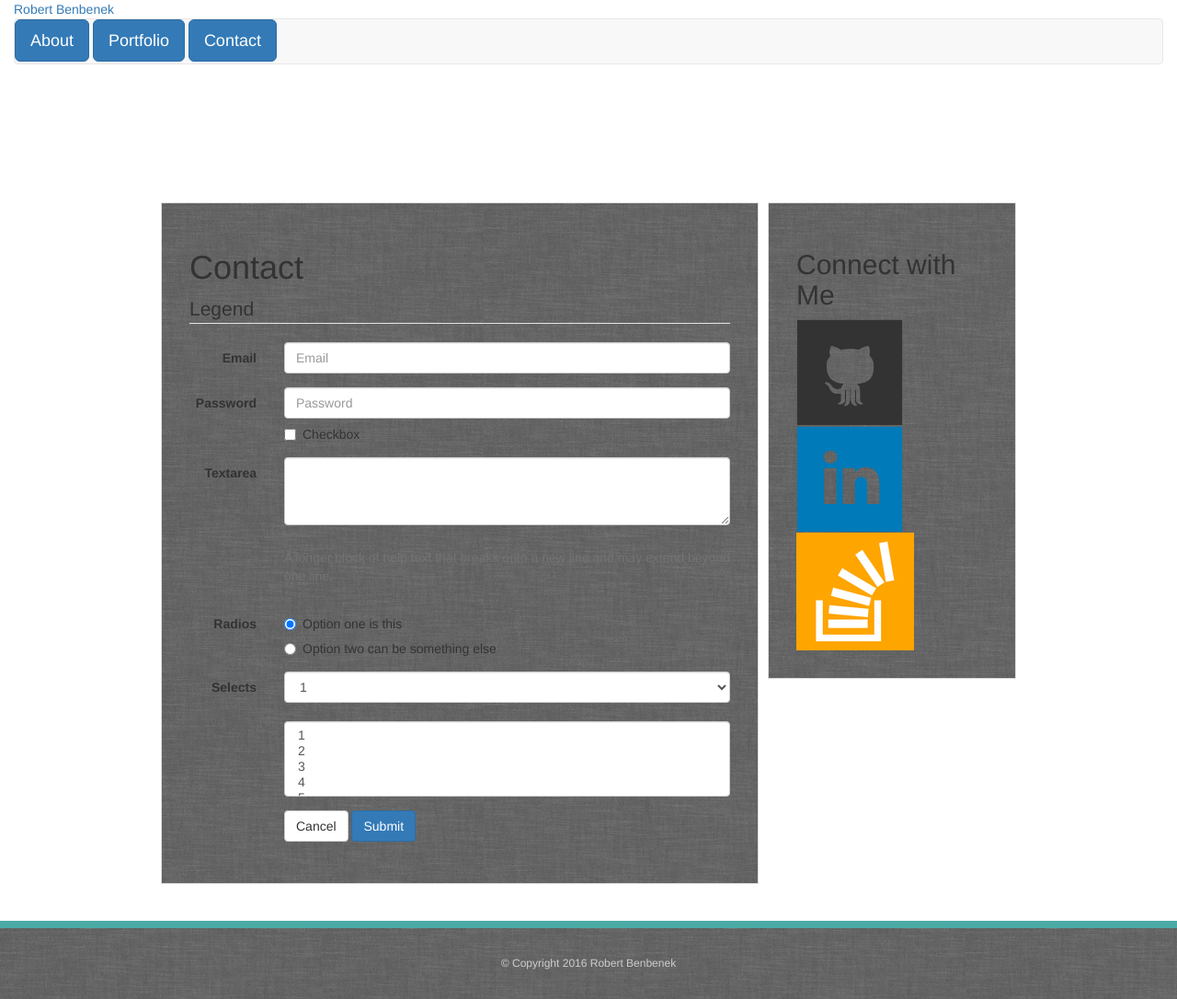
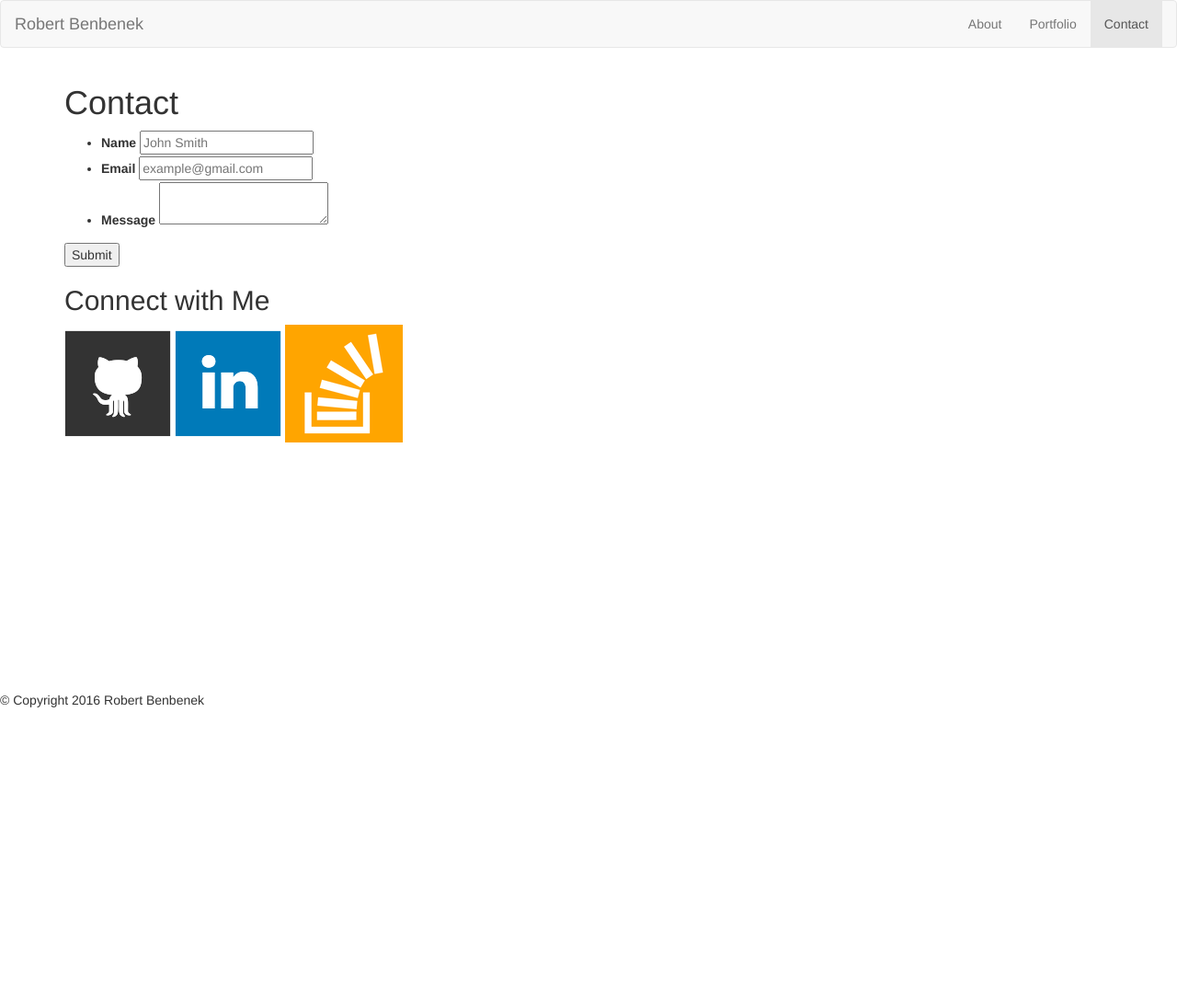
Before and after one commit to robb33/Bootstrap-Portfolio, a PHP site: page /contact.html in a window 1280 px wide. Shown: the whole page at 92% size. After the commit the page ends 769 px from the top, so only its background shows below. Run offline with PHP 8.4, Linux system fonts and the light colour scheme; some libraries are stand-ins or nearby versions.

Commit message:
reworking site with
bootstrap generic
bootswatch.com/slate/
and clean up sites css

removed header and replaced with slate/nav

updated links with target “blank” statements

updated footer to be fixed with combo of boostrap/site css

```diff
--- a/assets/css/style.css
+++ b/assets/css/style.css
@@ -1,21 +1,10 @@
-/* .. Overwrite CSS style for general .. */
+body {
+	font-size: 18px;
+	line-height: 34px;
+	font-family: 'Arial', 'Helvetica Neue', Helvetica, sans-serif;
+}
 
 /*general*/
-
-/*footer*/
-
-footer {
-	background: url("../images/greyww.png");
-	color: #fff;
-	padding: 30px 0;
-	clear: both;
-	border-top: 8px solid #4aaaa5;
-	color: #ccc;
-	font-size: 12px;
-	text-align: center;
-	bottom: 0;
-}
-
 
 .container {
 	width: 100%;
@@ -24,21 +13,14 @@
 	clear: both;
 }
 
-/*main*/
+.auth-image {
+	width: 200px;
+	height: auto;
+	margin-top: 10px;
+	float: left;
+	margin-right: 25px;
+}
 
-#main-container {
-	padding-top: 130px;
-}
-.main-section {
-
-	background: url("../images/greyww.png");
-	padding: 30px;
-	margin: 0 0 40px 0;
-	width: 100%;
-	max-width: 650px;
-	float: left;
-	border: 1px solid #ddd;
-}
 
 /*sidebar*/
 
@@ -51,36 +33,44 @@
 	border: 1px solid #ddd;
 	margin-bottom: 20px;
 }
-
-/*Overwrite CSS style for bootstap*/
-
-
-.jumbotron p {
-    margin-bottom: 15px;
-    font-size: 14px;
-    font-weight: 200;
+h3,
+.sidebar h2 {
+	border-bottom: 2px solid #eee;
+	padding-bottom: 20px;
+	margin-bottom: 15px;
+	line-height: 22px;
 }
-
-.img-responsive {
-	margin-top: 10px;
-	float: left;
-	margin-right: 25px;
-}
-
-.img-thumbnail {
+.social {
 	width: 62px;
 	height: 62px;
 	margin-top: 8px;
 	margin-right: 5px;
 }
+.social:last-child {
+	margin-right: 0;
+}
 
-/*Overwrite CSS style for media*/
+/*main*/
+
+#main-container {
+	padding-top: 50px;
+}
+.main-section {
+	background: url("../images/greyww.png");
+	padding: 30px;
+	margin: 0 0 40px 0;
+	width: 100%;
+	max-width: 650px;
+	float: left;
+	border: 1px solid #ddd;
+}
 
 
-@media (max-width: @screen-xs) {
-    body{font-size: 18px;}
+.navbar-fixed-bottom {
+	background: url("../images/greyww.png");
+	padding: 10px 0;
+	clear: both;
+	border-top: 8px solid #4aaaa5;
+	font-size: 12px;
+	text-align: center;
 }
-
-@media (max-width: @screen-sm) {
-    body{font-size: 20px;}
-}
--- a/contact.html
+++ b/contact.html
@@ -1,102 +1,59 @@
-<!doctype html>
+<!DOCTYPE html>
 <html>
 <head>
 	<meta charset="UTF-8">
 	<meta name="viewport" content="width=device-width, initial-scale=1">
 	<title>Contact | Robert Benbenek</title>
+	<link rel="stylesheet" type="text/css" href="<link rel="stylesheet" href="https://maxcdn.bootstrapcdn.com/bootstrap/3.3.7/css/bootstrap-theme.min.css">
 	<link rel="stylesheet" type="text/css" href="https://bootswatch.com/slate/bootstrap.min.css">
 	<link rel="stylesheet" type="text/css" href="https://bootswatch.com/slate/bootstrap.css">
-	<link rel="stylesheet" type="text/css" href="assets/css/style.css">
+	<link rel="stylesheet" type="text/css" href="assets/css/style_new.css">
 </head>
 <body>
 
-	<header id="masthead">
-		<div class="container-fluid">
-			<a href="index.html" id="logo">Robert Benbenek</a>
-			<nav class="navbar navbar-default">
-				<a href="index.html" class="btn btn-primary btn-lg">About</a>
-				<a href="portfolio.html" class="btn btn-primary btn-lg">Portfolio</a>
-				<a href="contact.html" class="btn btn-primary btn-lg">Contact</a>
-			</nav>
-		</div>
-	</header>
+	<nav class="navbar navbar-default">
+  <div class="container-fluid">
+    <div class="navbar-header">
+      <button type="button" class="navbar-toggle collapsed" data-toggle="collapse" data-target="#bs-example-navbar-collapse-1">
+        <span class="sr-only">Toggle navigation</span>
+        <span class="icon-bar"></span>
+        <span class="icon-bar"></span>
+        <span class="icon-bar"></span>
+      </button>
+      <a class="navbar-brand" href="#">Robert Benbenek</a>
+    </div>
+
+    <div class="collapse navbar-collapse">
+      <ul class="nav navbar-nav navbar-right">
+        <li><a href="index.html" target="blank">About</a></li>
+        <li><a href="portfolio.html" target="blank">Portfolio</a></li>
+        <li class="active"><a href="contact.html">Contact <span class="sr-only">(current)</span></a></li>
+      </ul>
+    </div>
+  </div>
+</nav>
 
 	<div id="main-container" class="container">
 		<section class="main-section">
 			<h1>Contact</h1>
 
-			<form class="form-horizontal">
-  <fieldset>
-    <legend>Legend</legend>
-    <div class="form-group">
-      <label for="inputEmail" class="col-lg-2 control-label">Email</label>
-      <div class="col-lg-10">
-        <input type="text" class="form-control" id="inputEmail" placeholder="Email">
-      </div>
-    </div>
-    <div class="form-group">
-      <label for="inputPassword" class="col-lg-2 control-label">Password</label>
-      <div class="col-lg-10">
-        <input type="password" class="form-control" id="inputPassword" placeholder="Password">
-        <div class="checkbox">
-          <label>
-            <input type="checkbox"> Checkbox
-          </label>
-        </div>
-      </div>
-    </div>
-    <div class="form-group">
-      <label for="textArea" class="col-lg-2 control-label">Textarea</label>
-      <div class="col-lg-10">
-        <textarea class="form-control" rows="3" id="textArea"></textarea><grammarly-btn><div style="z-index: 2; opacity: 1; transform: translate(408.156px, 47px);" class="_9b5ef6-textarea_btn _9b5ef6-not_focused" data-grammarly-reactid=".0"><div class="_9b5ef6-transform_wrap" data-grammarly-reactid=".0.0"><div title="Protected by Grammarly" class="_9b5ef6-status" data-grammarly-reactid=".0.0.0">&nbsp;</div></div></div></grammarly-btn>
-        <span class="help-block">A longer block of help text that breaks onto a new line and may extend beyond one line.</span>
-      </div>
-    </div>
-    <div class="form-group">
-      <label class="col-lg-2 control-label">Radios</label>
-      <div class="col-lg-10">
-        <div class="radio">
-          <label>
-            <input type="radio" name="optionsRadios" id="optionsRadios1" value="option1" checked="">
-            Option one is this
-          </label>
-        </div>
-        <div class="radio">
-          <label>
-            <input type="radio" name="optionsRadios" id="optionsRadios2" value="option2">
-            Option two can be something else
-          </label>
-        </div>
-      </div>
-    </div>
-    <div class="form-group">
-      <label for="select" class="col-lg-2 control-label">Selects</label>
-      <div class="col-lg-10">
-        <select class="form-control" id="select">
-          <option>1</option>
-          <option>2</option>
-          <option>3</option>
-          <option>4</option>
-          <option>5</option>
-        </select>
-        <br>
-        <select multiple="" class="form-control">
-          <option>1</option>
-          <option>2</option>
-          <option>3</option>
-          <option>4</option>
-          <option>5</option>
-        </select>
-      </div>
-    </div>
-    <div class="form-group">
-      <div class="col-lg-10 col-lg-offset-2">
-        <button type="reset" class="btn btn-default">Cancel</button>
-        <button type="submit" class="btn btn-primary">Submit</button>
-      </div>
-    </div>
-  </fieldset>
-</form>
+			<form id="contact-form">
+				<ul>
+					<li>
+						<label for="name">Name</label>
+						<input type="text" id="name" name="name" placeholder="John Smith" required="required">
+					</li>
+					<li>
+						<label for="email">Email</label>
+						<input type="email" id="email" name="email" placeholder="example@gmail.com" required="required">
+					</li>
+					<li>
+						<label for="message">Message</label>
+						<textarea id="message" name="message" required="required"></textarea>
+					</li>
+				</ul>
+				<input type="submit">
+			</form>
 
 		</section>
 
@@ -104,18 +61,15 @@
 			<div id="connect">
 				<h2>Connect with Me</h2>
 
-			<a href="https://github.com/robb33" target="blank"><img src="assets/images/github-128.png" class="social" alt="Github"></a>
-
-			<a href="https://www.linkedin.com/in/robert-benbenek-7a412810" target="blank"><img src="assets/images/linkedin-128.png" class="social" alt="LinkedIn"></a>
-
-			<a href="http://stackexchange.com/users/9500810/rob-bee" target="blank"><img src="assets/images/stackoverflow-128.png" class="social" alt="Stack Overflow"></a>
-
+				<img src="assets/images/github-128.png" class="social" alt="Github">
+				<img src="assets/images/linkedin-128.png" class="social" alt="LinkedIn">
+				<img src="assets/images/stackoverflow-128.png" class="social" alt="Stack Overflow">
 			</div>
 		</section>
 	</div>
 
 	<footer>
-		<div class="container">
+		<div class="navbar navbar-fixed-bottom">
 			&copy; Copyright 2016 Robert Benbenek
 		</div>
 	</footer>
```
Also changed, not shown: assets/css/styleold.css (added, +213 -0 lines), footer.html (added, +27 -0 lines), index.html (+36 -27 lines), nav.html (added, +43 -0 lines), portfolio.html (+29 -20 lines), 2 other files.
